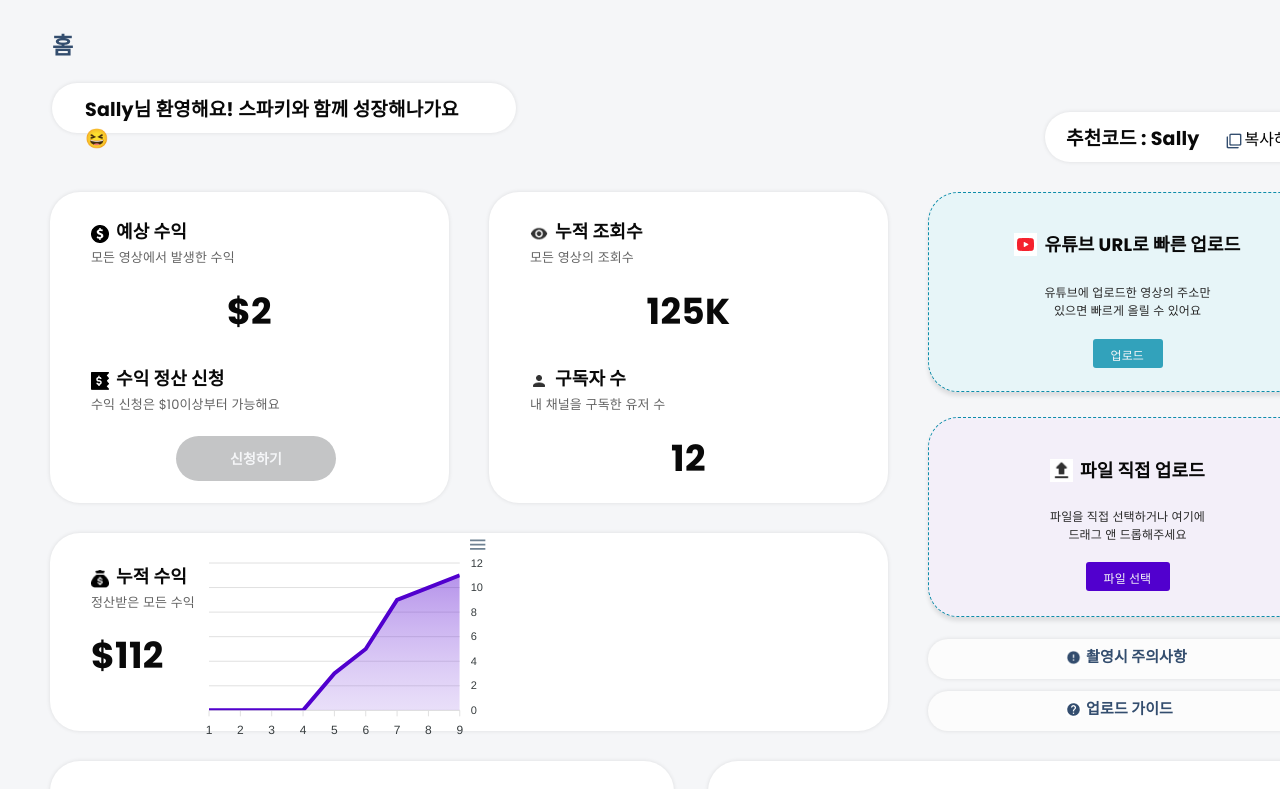
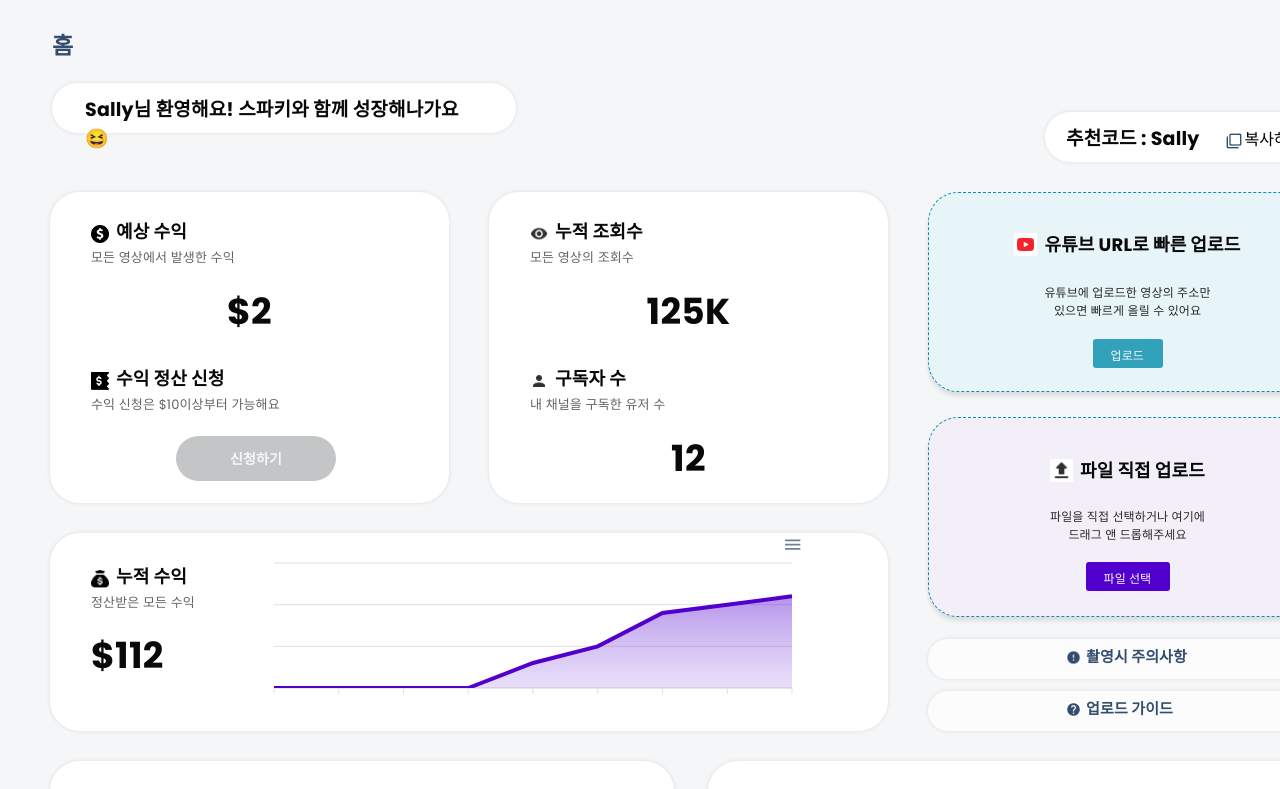
Before and after one commit to lazyyuns/mainpage_, a React (Create React App) app in the folder Desktop/react-app/mainpage/: page / in a window 1280 px wide. Shown: the top 789 px of the page. Built offline with nearby package versions, Linux system fonts and the light colour scheme.

Commit message:
누적 수익 그래프 수정

```diff
--- a/Desktop/react-app/mainpage/src/Components/Profitsum.jsx
+++ b/Desktop/react-app/mainpage/src/Components/Profitsum.jsx
@@ -15,6 +15,7 @@ const Profitsum = () => {
     marginTop: 30,
     display: 'flex',
   };
+
   const initialChartData = {
     series: [
       {
@@ -26,8 +27,8 @@ const Profitsum = () => {
       chart: {
         height: 115,
         type: 'area',
-        width: 548,
         flexShrink: 0,
+        display: 'flex',
         zoom: {
           enabled: false,
         },
@@ -44,10 +45,18 @@ const Profitsum = () => {
           opacity: 1,
         },
       },
-      colors: ['#5100CE'], // 그라데이션 효과를 제거하고 단일 색상으로 설정
+      colors: ['#5100CE'],
+      xaxis: {
+        labels: {
+          show: false,
+        },
+      },
       yaxis: {
         opposite: true,
         forceNiceScale: true,
+        labels: {
+          show: false,
+        },
       },
     },
   };
@@ -56,25 +65,28 @@ const Profitsum = () => {
 
   return (
     <div style={divStyle}>
-      <div>
+      <div style={{ flex: 1 }}>
         <Title
           img="Moneybox.jpg"
           maintxt="누적 수익"
           text="정산받은 모든 수익"
           padding={29}
-        ></Title>
+        />
         <Count
           money={'$112'}
           margin={30}
           style={{ textAlign: 'left', paddingLeft: '41px', marginTop: '14px' }}
         />
       </div>
-      <ReactApexChart
-        options={chartData.options}
-        series={chartData.series}
-        type="area"
-        height={215}
-      />
+      <div style={{ flex: 3 }}>
+        <ReactApexChart
+          options={chartData.options}
+          series={chartData.series}
+          type="area"
+          height={170}
+          width = {550}
+        />
+      </div>
     </div>
   );
 };
--- a/Desktop/react-app/mainpage/src/Components/Title2.jsx
+++ b/Desktop/react-app/mainpage/src/Components/Title2.jsx
@@ -17,7 +17,7 @@ const Title2 = ({ img, text }) => {
     marginLeft: 7,
   };
   return (
-    <div style={{ display: 'flex', marginTop: '37px' }}>
+    <div style={{ display: 'inline-flex', marginTop: '37px' }}>
       <img src={img} style={imgStyle} />
       <span style={spanStyle}>{text}</span>
     </div>
```
